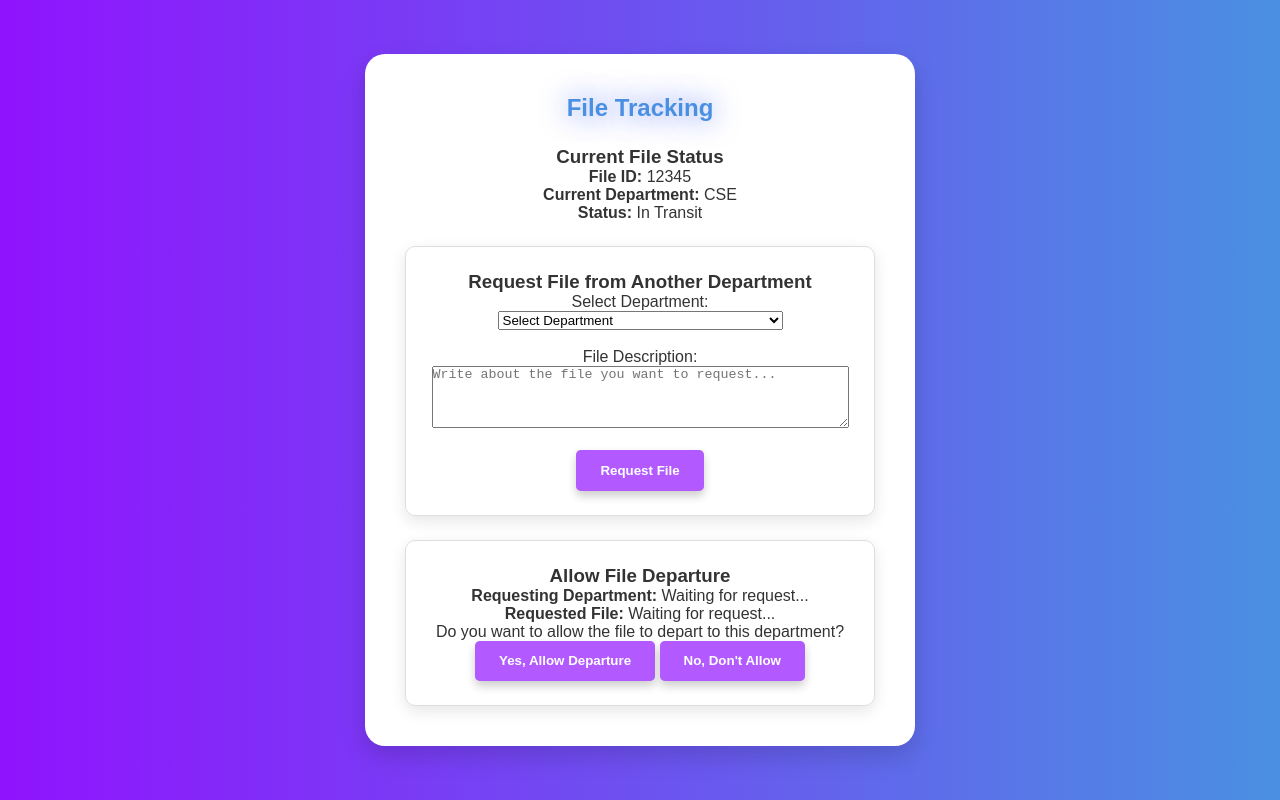
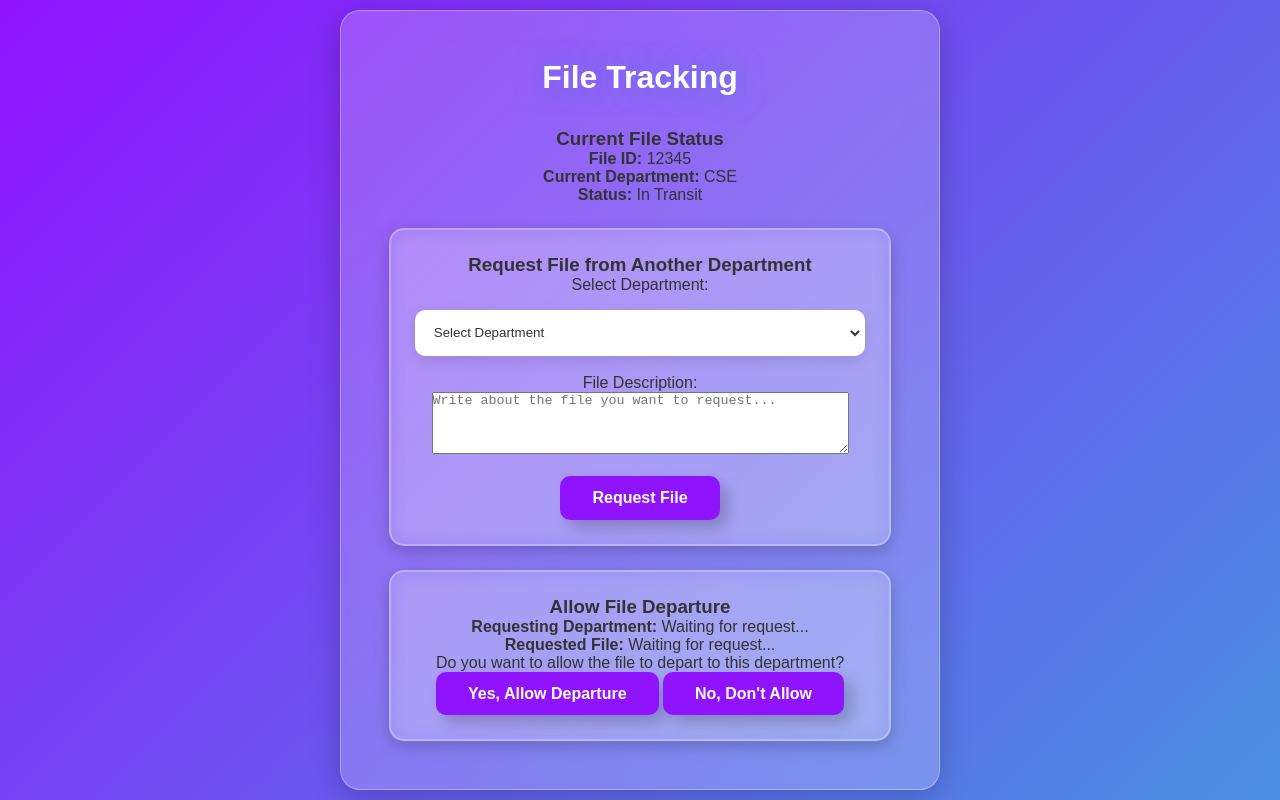
Before and after one commit to Sam-28-jod/File-Tracking, a website: page file-tracking-server/public/file_tracking.html in a window 1280 px wide. Drawn offline with Linux system fonts and the light colour scheme; no server answers.

Commit message:
ui update

```diff
--- a/file-tracking-server/public/file_tracking.css
+++ b/file-tracking-server/public/file_tracking.css
@@ -5,139 +5,162 @@
     padding: 0;
 }
 
+/* Variables */
+:root {
+    --bg-color: #ffffff;
+    --text-color: #333;
+    --primary-color: #4A90E2;
+    --secondary-color: #9013FE;
+    --button-bg: #9013FE;
+    --button-hover-bg: #4A90E2;
+    --glass-bg: rgba(255, 255, 255, 0.2);
+    --border-color: rgba(255, 255, 255, 0.3);
+    --shadow-color: rgba(0, 0, 0, 0.1);
+}
+
+/* Google Fonts */
+@import url('https://fonts.googleapis.com/css2?family=Poppins:wght@300;400;600&display=swap');
+
 /* General styling */
 body {
     display: flex;
     justify-content: center;
     align-items: center;
     height: 100vh;
-    background: linear-gradient(to right, #4A90E2, #9013FE);
-    font-family: 'Arial', sans-serif;
-    color: #333;
+    background: linear-gradient(135deg, var(--primary-color), var(--secondary-color));
+    font-family: 'Poppins', sans-serif;
+    color: var(--text-color);
     overflow: hidden;
     position: relative;
-    animation: backgroundShift 5s ease-in-out infinite alternate;
+    animation: gradientShift 10s ease-in-out infinite alternate;
 }
 
-/* Background Animation */
-@keyframes backgroundShift {
-    0% { background: linear-gradient(to right, #4A90E2, #9013FE); }
-    100% { background: linear-gradient(to right, #9013FE, #4A90E2); }
+/* Gradient Background Animation */
+@keyframes gradientShift {
+    0% { background: linear-gradient(135deg, var(--primary-color), var(--secondary-color)); }
+    100% { background: linear-gradient(135deg, var(--secondary-color), var(--primary-color)); }
 }
 
-/* Decorative floating icons */
-.floating-icon {
-    position: absolute;
-    opacity: 0.1;
-    width: 90px;
-    height: 90px;
-    background-size: contain;
-    background-repeat: no-repeat;
-    animation: float 8s ease-in-out infinite alternate;
-}
-.icon-1 {
-    top: 10%;
-    left: 5%;
-    background-image: url('circle.png');
-}
-.icon-2 {
-    bottom: 15%;
-    right: 5%;
-    background-image: url('triangle.png');
-}
-
-@keyframes float {
-    0% { transform: translateY(0); }
-    100% { transform: translateY(-30px); }
-}
-
-/* Container styling */
+/* Glassmorphism Container */
 .file-tracking-container {
-    background-color: #fff;
-    padding: 2.5rem;
+    background: var(--glass-bg);
+    backdrop-filter: blur(15px);
+    border: 1px solid var(--border-color);
+    border-radius: 20px;
+    padding: 3rem;
     width: 100%;
-    max-width: 550px;
-    border-radius: 20px;
-    box-shadow: 0 10px 25px rgba(0, 0, 0, 0.15);
+    max-width: 600px;
+    box-shadow: 0 8px 32px rgba(0, 0, 0, 0.2);
     text-align: center;
-    animation: fadeIn 1s ease-in-out;
+    animation: fadeIn 1.2s ease-in-out;
     position: relative;
     z-index: 1;
     overflow: hidden;
 }
 
 @keyframes fadeIn {
-    from { opacity: 0; transform: translateY(30px); }
+    from { opacity: 0; transform: translateY(50px); }
     to { opacity: 1; transform: translateY(0); }
 }
 
-/* Title styling */
+/* Title Styling */
 .file-tracking-container h2 {
-    color: #4A90E2;
-    margin-bottom: 1.5rem;
-    animation: glow 1.5s ease-in-out infinite alternate;
+    font-size: 2rem;
+    color: #ffffff;
+    margin-bottom: 2rem;
+    text-shadow: 0 2px 5px rgba(0, 0, 0, 0.2);
+    animation: textGlow 1.5s ease-in-out infinite alternate;
 }
 
-@keyframes glow {
-    from { text-shadow: 0 0 20px #9013FE; }
-    to { text-shadow: 0 0 30px #4A90E2; }
+@keyframes textGlow {
+    from { text-shadow: 0 0 20px var(--secondary-color); }
+    to { text-shadow: 0 0 30px var(--primary-color); }
 }
 
-/* Section styling */
+/* Section Styling with Glass Border */
 .request-file, .allow-departure {
     margin-top: 1.5rem;
     padding: 1.5rem;
-    border: 1px solid #ddd;
-    border-radius: 10px;
-    box-shadow: 0 5px 15px rgba(0, 0, 0, 0.1);
+    border: 2px solid var(--border-color);
+    border-radius: 15px;
+    background: rgba(255, 255, 255, 0.1);
+    backdrop-filter: blur(10px);
+    box-shadow: 0 5px 15px rgba(0, 0, 0, 0.2);
     transition: transform 0.3s ease, box-shadow 0.3s ease;
 }
 
 .request-file:hover, .allow-departure:hover {
-    transform: translateY(-5px);
+    transform: translateY(-10px);
+    box-shadow: 0 15px 30px rgba(0, 0, 0, 0.2);
+}
+
+/* File Description Box */
+.file-description {
+    background: rgba(255, 255, 255, 0.1);
+    backdrop-filter: blur(10px);
+    border: 3px solid var(--border-color); /* Thicker border */
+    border-radius: 30px; /* More rounded corners */
+    padding: 1.5rem; /* Increased padding for more space */
+    margin: 1.5rem 0;
+    box-shadow: 0 5px 15px rgba(0, 0, 0, 0.2);
+    color: var(--text-color);
+    transition: all 0.3s ease;
+}
+
+.file-description:hover {
+    box-shadow: 0 10px 25px rgba(0, 0, 0, 0.2);
+}
+
+/* Dropdown Box Styling */
+select {
+    background: #ffffff; /* White Background */
+    border: 2px solid var(--border-color);
+    border-radius: 10px;
+    padding: 0.8rem;
+    width: 100%;
+    color: var(--text-color);
+    cursor: pointer;
+    transition: all 0.3s ease;
+    font-weight: 500;
+    margin-top: 1rem;
+    box-shadow: 0 5px 15px rgba(0, 0, 0, 0.1);
+}
+
+select:hover {
     box-shadow: 0 10px 20px rgba(0, 0, 0, 0.2);
 }
 
-/* Button styling */
+/* Neumorphic Button Styling */
 button {
-    padding: 0.8rem 1.5rem;
-    background-color: #9013FE;
+    padding: 0.8rem 2rem;
+    background: var(--button-bg);
     color: #fff;
     border: none;
-    border-radius: 5px;
+    border-radius: 10px;
     cursor: pointer;
-    font-weight: bold;
-    box-shadow: 0 5px 10px rgba(0, 0, 0, 0.2);
+    font-weight: 600;
+    font-size: 1rem;
+    box-shadow: 8px 8px 15px rgba(0, 0, 0, 0.2);
     transition: all 0.3s ease;
     position: relative;
     overflow: hidden;
 }
 
 button:hover {
-    background-color: #4A90E2;
+    background: var(--button-hover-bg);
     transform: translateY(-3px);
-    box-shadow: 0 10px 20px rgba(0, 0, 0, 0.3);
+    box-shadow: 4px 4px 10px rgba(0, 0, 0, 0.3);
 }
 
 button:active {
     transform: translateY(3px);
-    box-shadow: 0 3px 5px rgba(0, 0, 0, 0.1);
+    box-shadow: inset 4px 4px 8px rgba(0, 0, 0, 0.3);
 }
 
-/* Button ripple effect */
-button::before {
-    content: '';
-    position: absolute;
-    top: 50%;
-    left: 50%;
-    width: 300%;
-    height: 300%;
-    background: rgba(255, 255, 255, 0.3);
-    border-radius: 50%;
-    transform: translate(-50%, -50%);
-    animation: ripple 0.6s linear;
+/* Responsive Design */
+@media (max-width: 768px) {
+    .file-tracking-container {
+        width: 90%;
+        padding: 2rem;
+    }
 }
-
-@keyframes ripple {
-    100% { width: 0; height: 0; opacity: 0; }
-}
```
